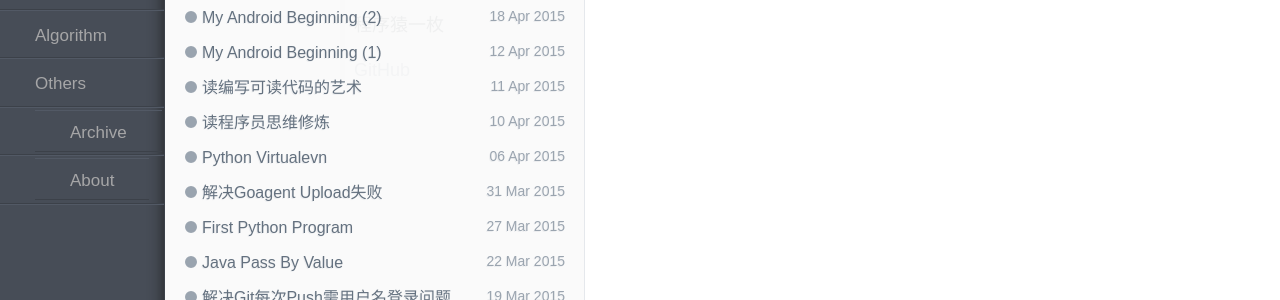
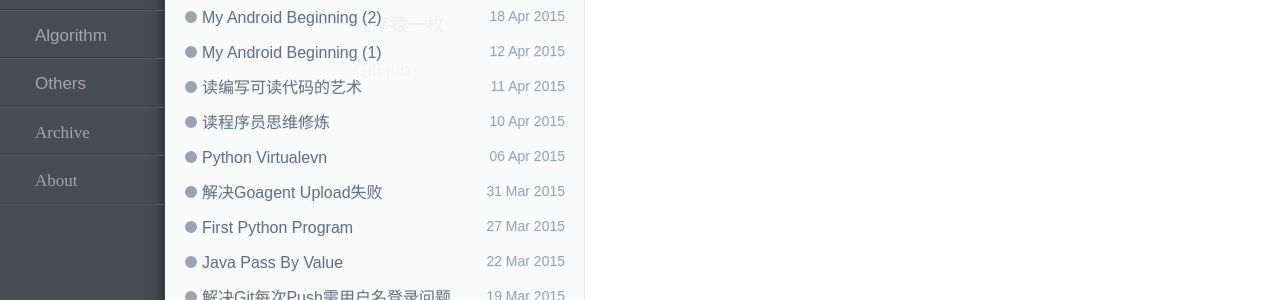
Before and after one commit to enlipan/enlipan.github.io, a Jekyll site: the page built from index.html, in a window 1280 px wide. Shown: the part 424-724 px from the top of the page. Built offline with Jekyll 4.4.1, drawn with Linux system fonts in a browser that asks for light colours; comment, search, counter and statistics services are not loaded.

Commit message:
modify archive

```diff
--- a/_layouts/index.html
+++ b/_layouts/index.html
@@ -23,8 +23,8 @@
           <li id="js-label5" class="tags__li tags-btn">Network</li>
           <li id="js-label6" class="tags__li tags-btn">Algorithm</li>
           <li id="js-label7" class="tags__li tags-btn">Others</li>
-          <li class="tags__li tags-btn"><a href="/pages/archive.html" class="tags__li tags-btn">Archive</a></li>
-          <li class="tags__li tags-btn"><a href="/pages/about.html" class="tags__li tags-btn">About</a></li>
+          <li class="tags__li tags-btn"><a href="/pages/archive.html" class="tags-btn fontello">Archive</a></li>
+          <li class="tags__li tags-btn"><a href="/pages/about.html" class="tags-btn fontello">About</a></li>
         </ul>
         <div id="tags__bottom">
           <a href="mailto:itlipan@gmail.com" id="icon-email" class="tags-btn fontello"></a>
```
